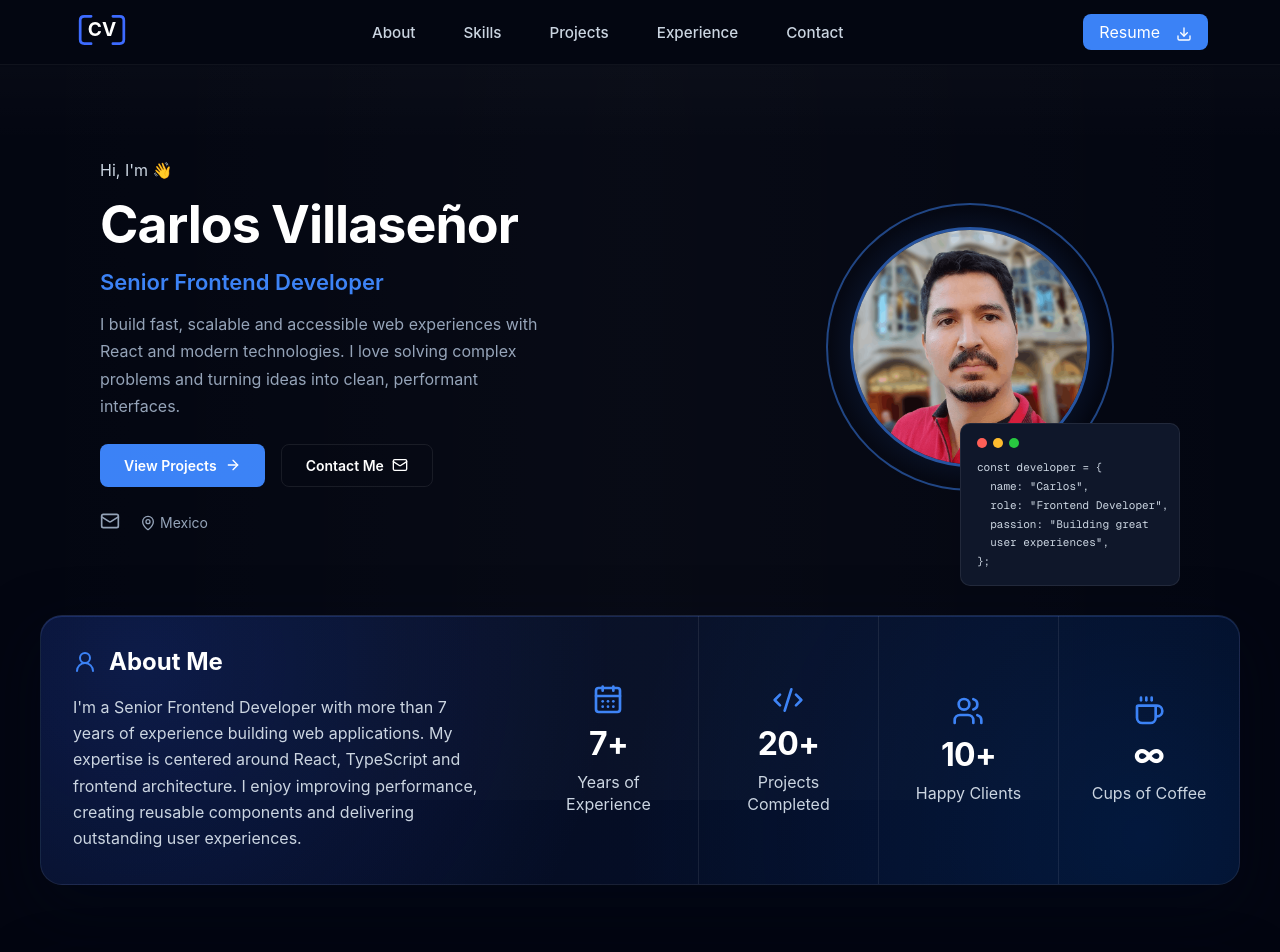
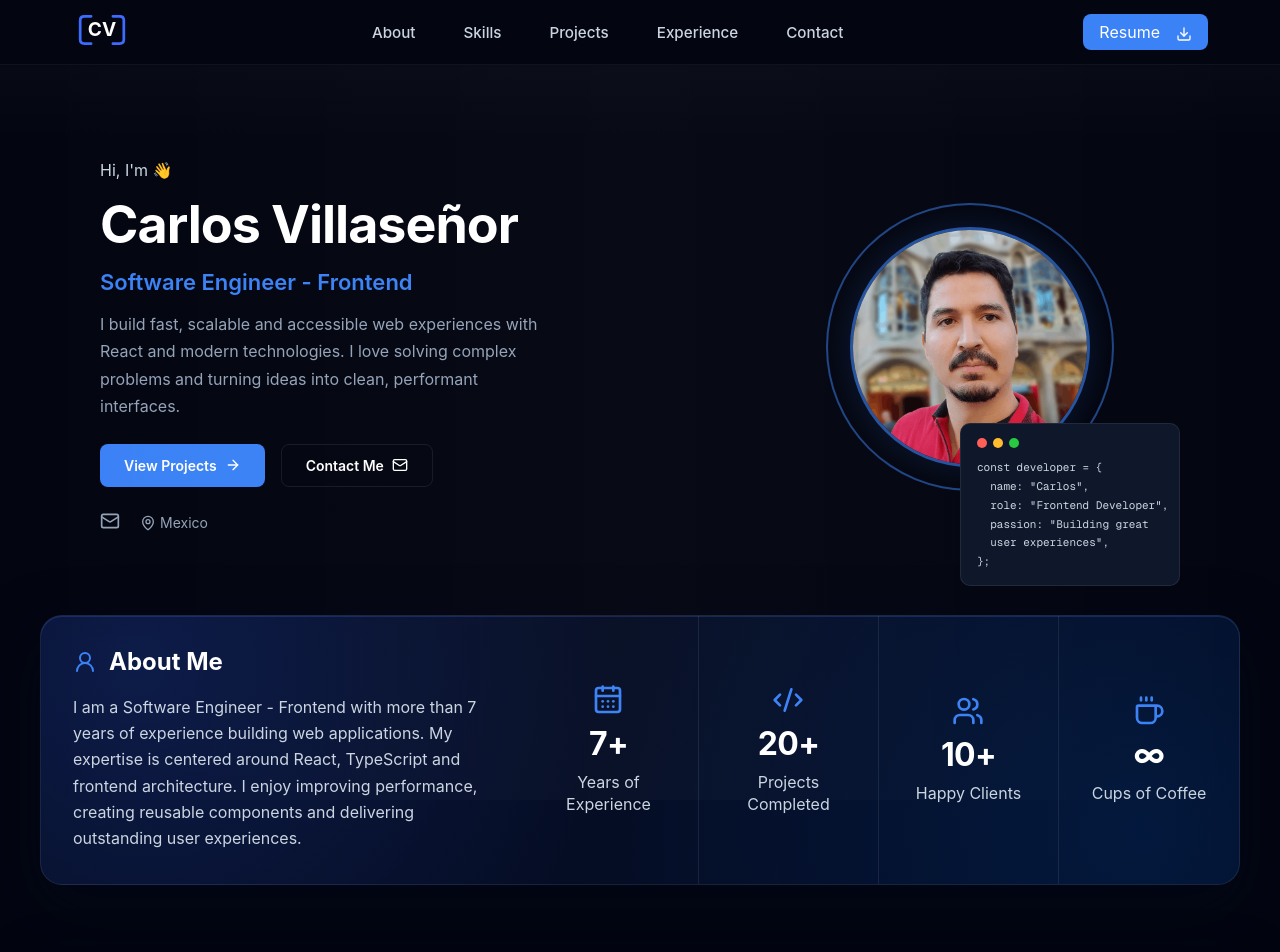
Before and after one commit to CarlosVillasenor/personal-landing-page-draft, a Next.js app: page / in a window 1280 px wide. Shown: the top 952 px of the page. Built offline with nearby package versions, Linux system fonts and the light colour scheme.

Commit message:
Update professional profile details
Update frontend role wording, bio copy, and resume link.

```diff
--- a/src/components/About/About.tsx
+++ b/src/components/About/About.tsx
@@ -35,7 +35,7 @@ export default function About() {
 					</h2>
 
 					<p className={styles.description}>
-						I'm a Senior Frontend Developer with more than 7 years of experience
+						I am a Software Engineer - Frontend with more than 7 years of experience
 						building web applications. My expertise is centered around React,
 						TypeScript and frontend architecture. I enjoy improving performance,
 						creating reusable components and delivering outstanding user
--- a/src/components/Header/Header.tsx
+++ b/src/components/Header/Header.tsx
@@ -37,7 +37,7 @@ export default function Header() {
           ))}
         </nav>
 
-        <a href="/resume.pdf" target="_blank" className={styles.resumeButton} >
+        <a href="https://drive.google.com/file/d/19GdgVSOtf9Alwa8JqhC7FEyuxbbkPRzu/view" target="_blank" className={styles.resumeButton} >
           Resume
           <Download className={styles.downloadIcon} />
         </a>
--- a/src/components/Jumbotron/Jumbotron.tsx
+++ b/src/components/Jumbotron/Jumbotron.tsx
@@ -10,7 +10,7 @@ export default function Jumbotron() {
       <div className={styles.content}>
         <p className={styles.greeting}>Hi, I'm 👋</p>
         <h1 className={styles.name}>Carlos Villaseñor</h1>
-        <p className={styles.role}>Senior Frontend Developer</p>
+        <p className={styles.role}>Software Engineer - Frontend</p>
         <p className={styles.bio}>
           I build fast, scalable and accessible web experiences with React and
           modern technologies. I love solving complex problems and turning ideas
```
